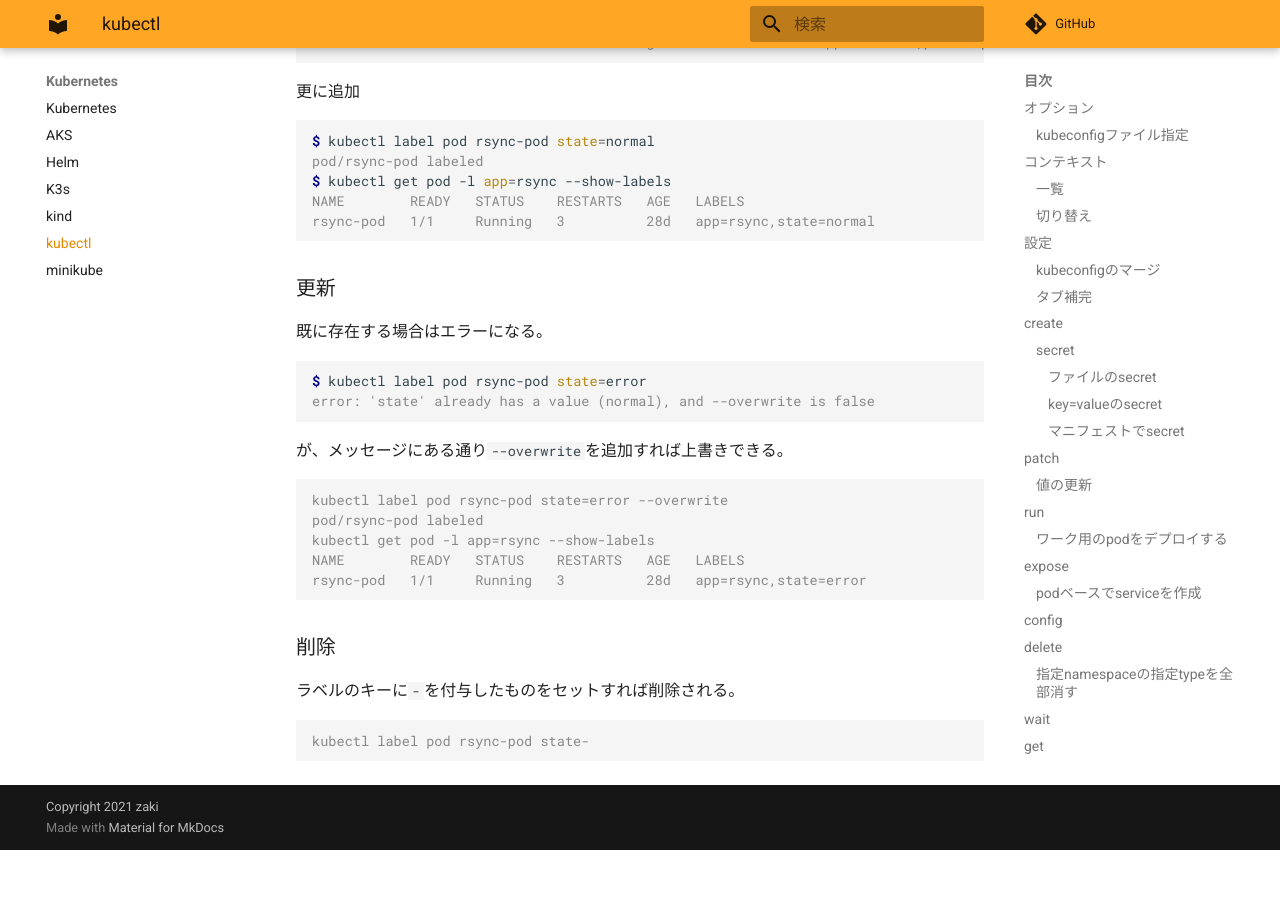
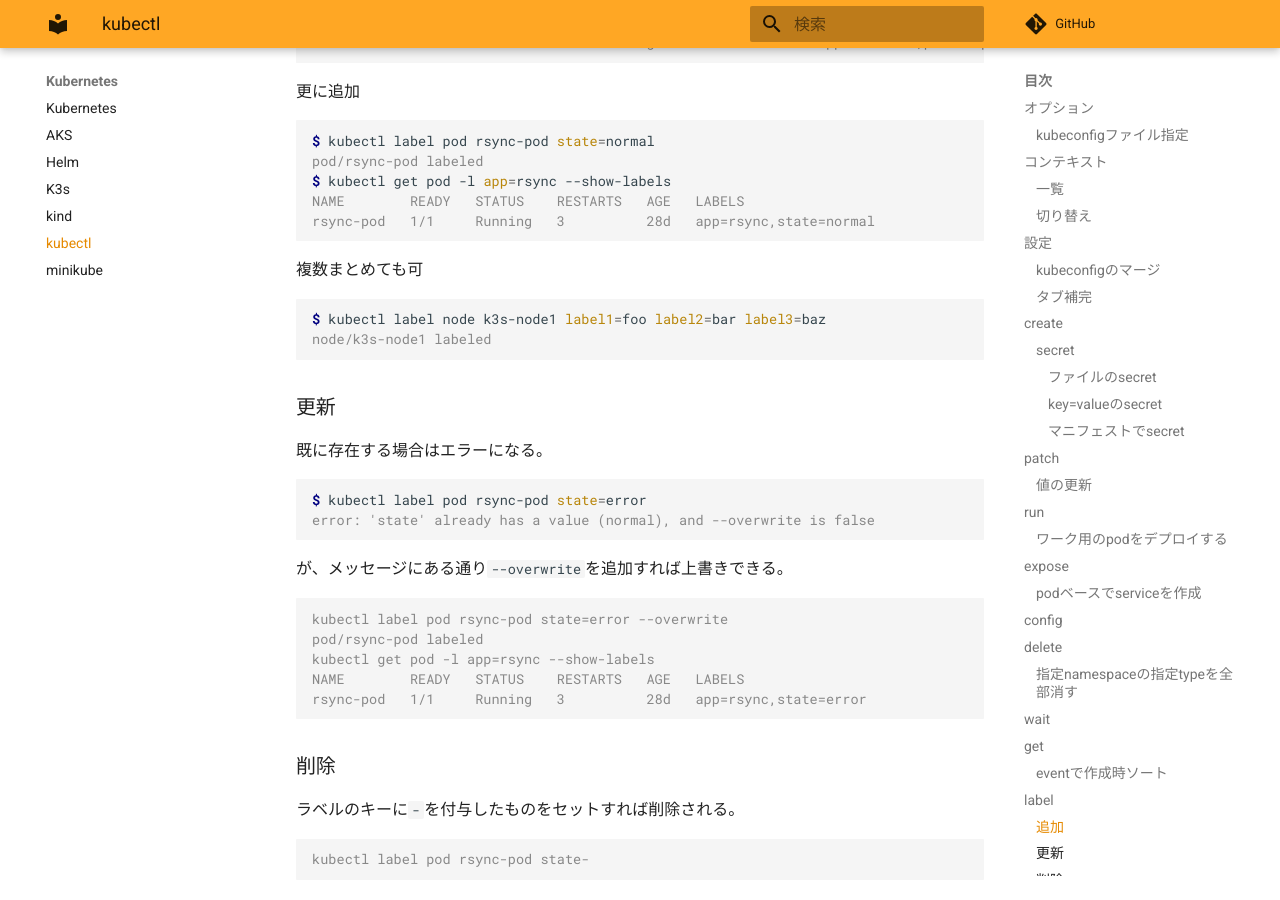
Before and after one commit to zaki-lknr/docs, an MkDocs documentation site: the page built from docs/Kubernetes/kubectl.md, in a window 1280 px wide and 900 px high, scrolled down 6033 px. Built offline with MkDocs 1.6.1 and Material for MkDocs 9.7.7, drawn with Linux system fonts in a browser that asks for light colours; comment, search, counter and statistics services are not loaded; before the commit the page ends 6883 px from its top, so only the background shows below that.

Commit message:
add: kubernetes/kubectl: labelの複数セット

````diff
--- a/docs/Kubernetes/kubectl.md
+++ b/docs/Kubernetes/kubectl.md
@@ -304,6 +304,13 @@ NAME        READY   STATUS    RESTARTS   AGE   LABELS
 rsync-pod   1/1     Running   3          28d   app=rsync,state=normal
 ```
 
+複数まとめても可
+
+```console
+$ kubectl label node k3s-node1 label1=foo label2=bar label3=baz
+node/k3s-node1 labeled
+```
+
 ### 更新
 
 既に存在する場合はエラーになる。
````
